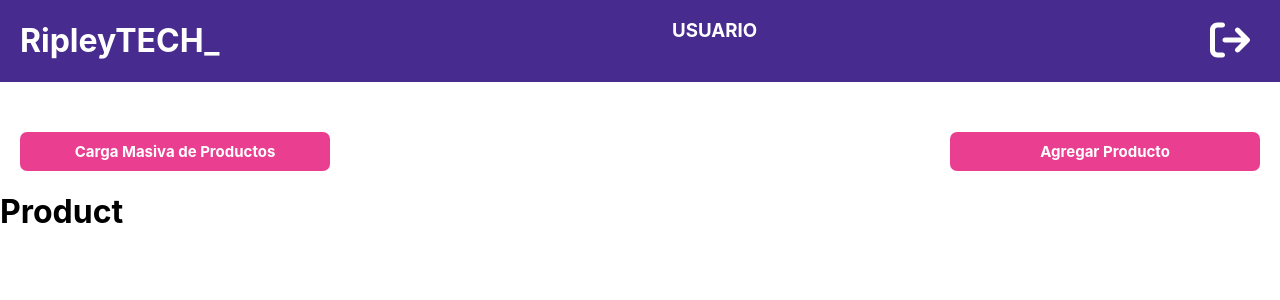
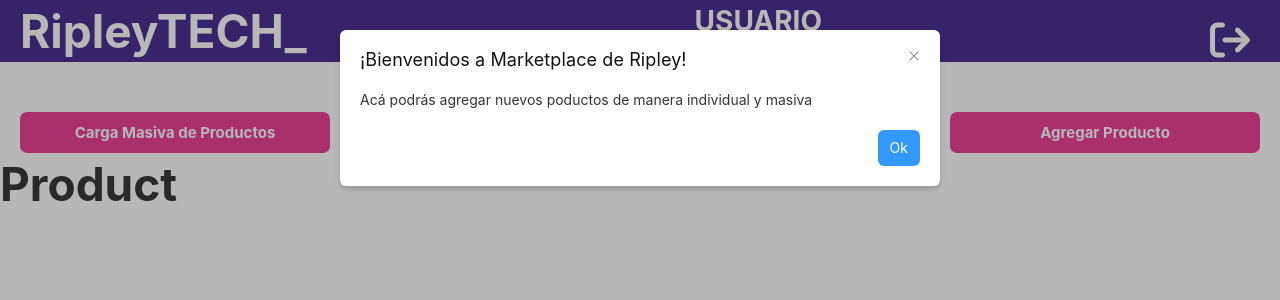
Before and after one commit to HeidiRivas/Ripley-app, a React (Create React App) app: page /Products in a window 1280 px wide. Shown: the top 300 px of the page. Built offline with nearby package versions, Linux system fonts and the light colour scheme.

Commit message:
Cambios de UX

```diff
--- a/package.json
+++ b/package.json
@@ -13,6 +13,7 @@
     "react-dom": "^18.2.0",
     "react-router-dom": "^6.3.0",
     "react-scripts": "5.0.1",
+    "rsuite": "^5.16.6",
     "web-vitals": "^2.1.4",
     "xlsx": "^0.18.5"
   },
--- a/src/App.js
+++ b/src/App.js
@@ -4,6 +4,7 @@
 import NewProduct from './Pages/NewProduct/NewProduct.js';
 import React from 'react';
 import { BulkPoducts } from 'Pages/BulkProduct/bulkProduct.js';
+import 'rsuite/dist/rsuite.min.css';
 
 
 
--- a/src/Pages/Products/Products.js
+++ b/src/Pages/Products/Products.js
@@ -2,8 +2,13 @@
 import Header from '../../Componentes/Header/Header'
 import styles from './products.module.css'
 import { Link } from 'react-router-dom'
+import { Button, Modal } from 'rsuite';
 
-const Products = () => {
+
+export const Products = () => {
+  const [open, setOpen] = React.useState(true);
+  const handleOpen = () => setOpen(true);
+  const handleClose = () => setOpen(false);
   return (
     <main>
       <Header />
@@ -16,6 +21,19 @@
         </Link>
       </div>
         <h1>Product</h1>
+        <Modal open={open} onClose={handleClose}>
+    <Modal.Header>
+      <Modal.Title>¡Bienvenidos a Marketplace de Ripley!</Modal.Title>
+    </Modal.Header>
+    <Modal.Body>
+      <div>Acá podrás agregar nuevos poductos de manera individual y masiva</div>
+    </Modal.Body>
+    <Modal.Footer>
+      <Button onClick={handleClose} appearance="primary">
+        Ok
+      </Button>
+    </Modal.Footer>
+  </Modal>
     </main>
   );
 };
```
Also changed, not shown: 1 other file (tests, documents, lock files or other folders).
